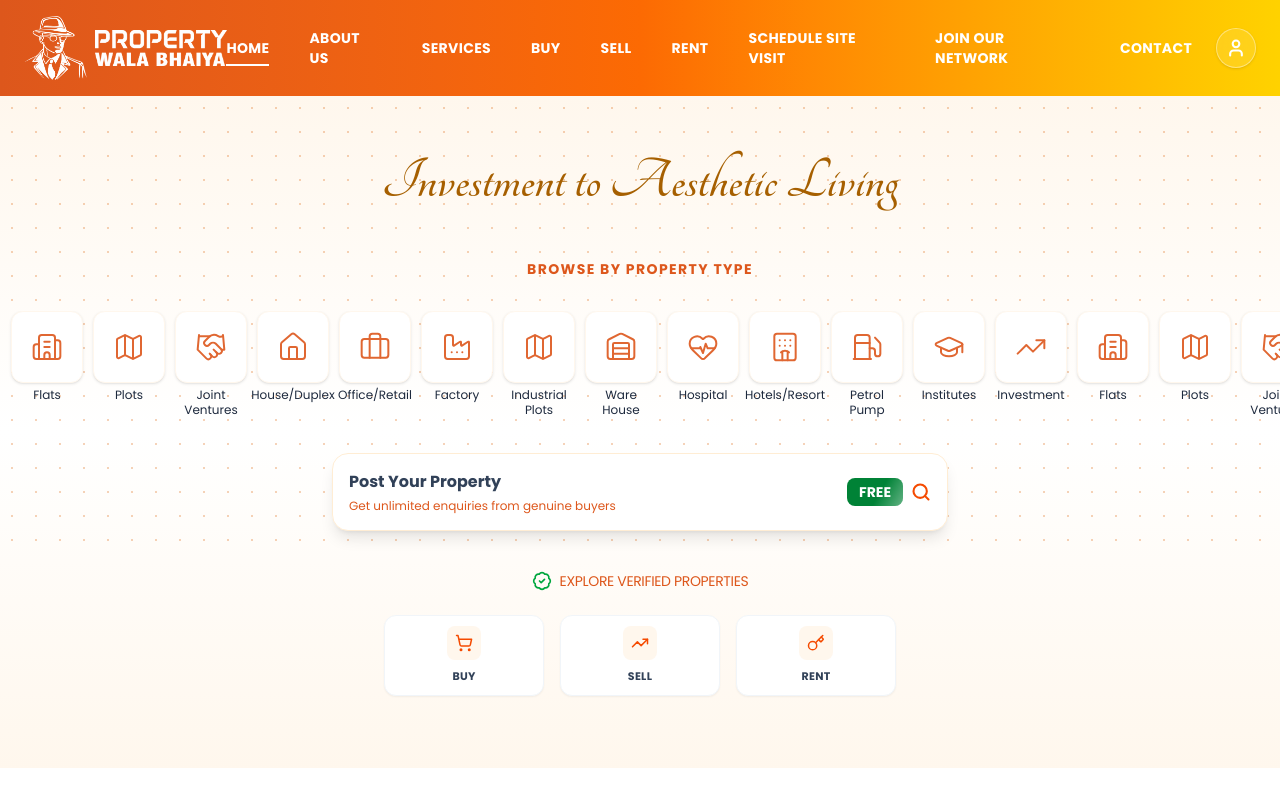
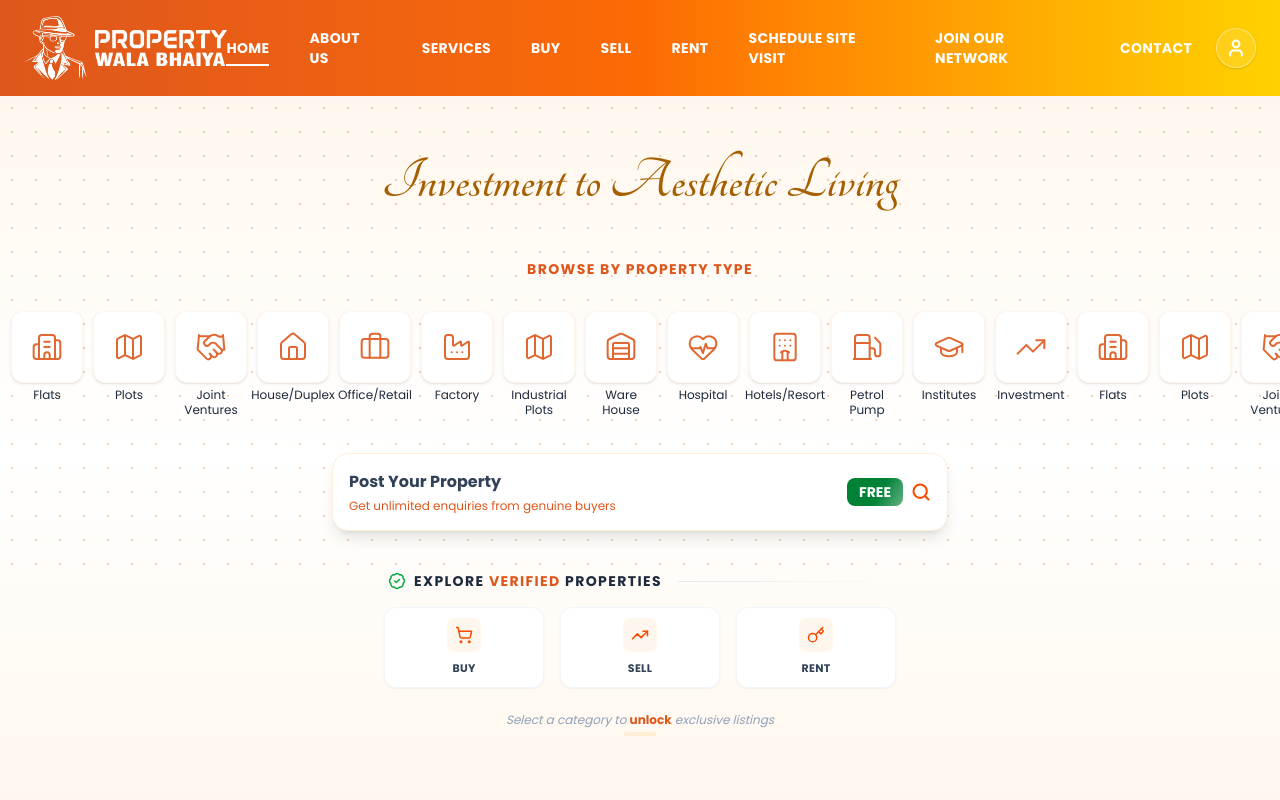
Before and after one commit to passportpulse/property-wala-ankita, a React (Vite) app: page / in a window 1280 px wide. Shown: the top 800 px of the page. Built offline with nearby package versions, Linux system fonts and the light colour scheme.

Commit message:
home hero  updated

```diff
--- a/src/pages/home/sections/HomeHero.jsx
+++ b/src/pages/home/sections/HomeHero.jsx
@@ -18,7 +18,7 @@ import {
   GraduationCap,
   Key, // Added for Rent
   ShoppingCart, // Added for Buy
-  BadgeCheck
+  BadgeCheck,
 } from "lucide-react";
 
 export default function HomeHero() {
@@ -145,7 +145,8 @@ export default function HomeHero() {
             }}
             onMouseDown={(e) => {
               dragState.current.isDragging = true;
-              dragState.current.startX = e.pageX - marqueeRef.current.offsetLeft;
+              dragState.current.startX =
+                e.pageX - marqueeRef.current.offsetLeft;
               dragState.current.scrollLeft = marqueeRef.current.scrollLeft;
             }}
             onMouseMove={(e) => {
@@ -153,7 +154,8 @@ export default function HomeHero() {
               e.preventDefault();
               const x = e.pageX - marqueeRef.current.offsetLeft;
               const walk = (x - dragState.current.startX) * 1.5;
-              marqueeRef.current.scrollLeft = dragState.current.scrollLeft - walk;
+              marqueeRef.current.scrollLeft =
+                dragState.current.scrollLeft - walk;
             }}
             onMouseUp={() => {
               dragState.current.isDragging = false;
@@ -161,7 +163,8 @@ export default function HomeHero() {
             }}
             onTouchStart={(e) => {
               dragState.current.isDragging = true;
-              dragState.current.startX = e.touches[0].pageX - marqueeRef.current.offsetLeft;
+              dragState.current.startX =
+                e.touches[0].pageX - marqueeRef.current.offsetLeft;
               dragState.current.scrollLeft = marqueeRef.current.scrollLeft;
               setIsPaused(true);
             }}
@@ -169,7 +172,8 @@ export default function HomeHero() {
               if (!dragState.current.isDragging) return;
               const x = e.touches[0].pageX - marqueeRef.current.offsetLeft;
               const walk = (x - dragState.current.startX) * 1.5;
-              marqueeRef.current.scrollLeft = dragState.current.scrollLeft - walk;
+              marqueeRef.current.scrollLeft =
+                dragState.current.scrollLeft - walk;
             }}
             onTouchEnd={() => {
               dragState.current.isDragging = false;
@@ -243,14 +247,17 @@ export default function HomeHero() {
         {/* NEW SECTION: EXPLORE VERIFIED PROPERTIES */}
 <Container className="w-full mt-10 mb-10">
   <div className="flex flex-col items-center">
-            <div className="flex items-center gap-2 mb-6">
-               <BadgeCheck className="text-green-600" size={20} />
-               <h2 className="text-xs lg:text-sm  text-dark-orange uppercase tracking-tight">
+    {/* HEADER - Aligned left relative to the content width */}
+    <div className="w-full max-w-lg flex items-center gap-2 mb-4 px-1">
+      <BadgeCheck className="text-green-600 shrink-0" size={18} />
+      <h2 className="text-xs lg:text-sm font-black text-slate-800 uppercase tracking-widest">
         Explore <span className="text-dark-orange">Verified</span> Properties
       </h2>
+      {/* Subtle line decoration */}
+      <div className="h-[1px] flex-grow bg-linear-to-r from-slate-200 to-transparent ml-2"></div>
     </div>
 
-            {/* GRID CONTAINER - Narrower max-width for smaller look */}
+    {/* GRID CONTAINER */}
     <div className="grid grid-cols-3 gap-2 lg:gap-4 w-full max-w-lg">
       {/* BUY BUTTON */}
       <button
@@ -285,6 +292,14 @@ export default function HomeHero() {
         <span className="text-[11px] font-bold text-slate-700 uppercase tracking-wide">Rent</span>
       </button>
     </div>
+
+    {/* FOOTER PARA - Centered with design */}
+    <div className="mt-6 flex flex-col items-center gap-1">
+      <p className="text-[10px] lg:text-xs font-medium text-slate-400 italic">
+        Select a category to <span className="text-dark-orange font-bold not-italic">unlock</span> exclusive listings
+      </p>
+      <div className="w-8 h-1 bg-orange-100 rounded-full"></div>
+    </div>
   </div>
 </Container>
       </div>
```
Lines whose indentation alone changed are shown as unchanged.
